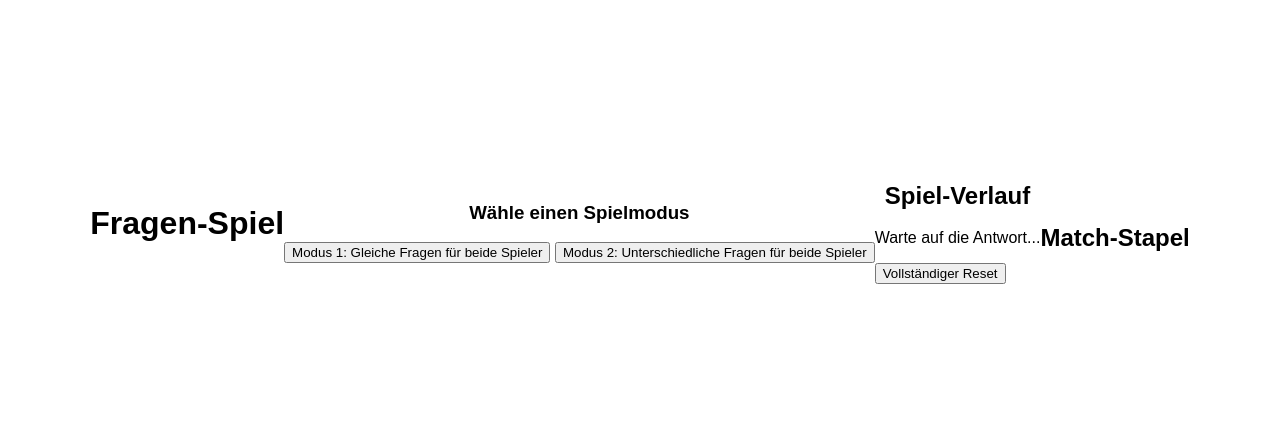
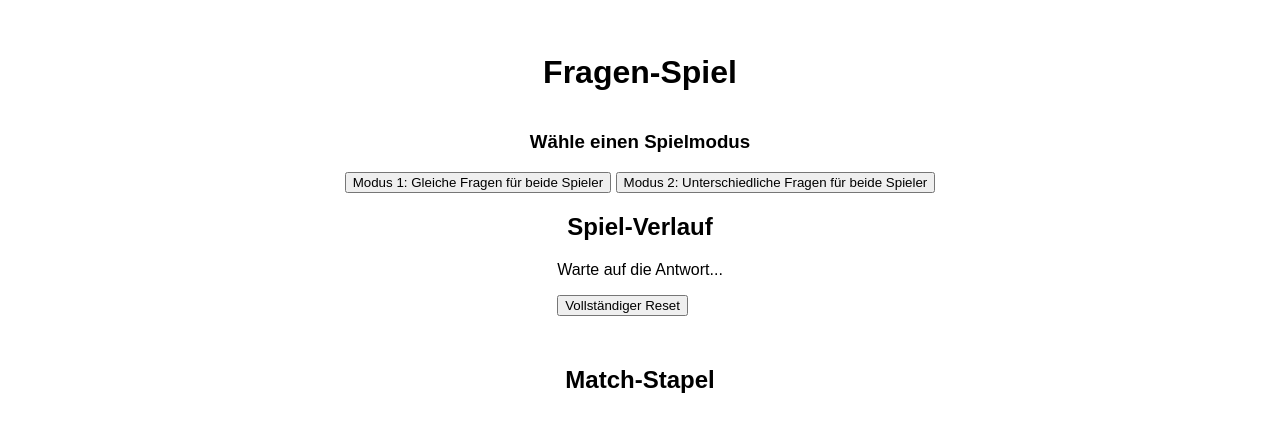
Before and after one commit to DrSchlecker/Kinker, a plain HTML site: page index.html in a window 1280 px wide. Shown: the part 177-608 px from the top of the page. Drawn offline with Linux system fonts and the light colour scheme.

Commit message:
Update index.html

```diff
--- a/index.html
+++ b/index.html
@@ -13,6 +13,7 @@
             font-family: Arial, sans-serif;
             text-align: center;
             margin: 0;
+            flex-direction: column;
         }
 
         .card {
@@ -90,7 +91,7 @@
       firebase.initializeApp(firebaseConfig);
     </script>
 
-
+    <!-- Dein eigenes Script -->
     <script src="script.js"></script>
 </body>
 </html>
```
Lines whose indentation alone changed are shown as unchanged.
